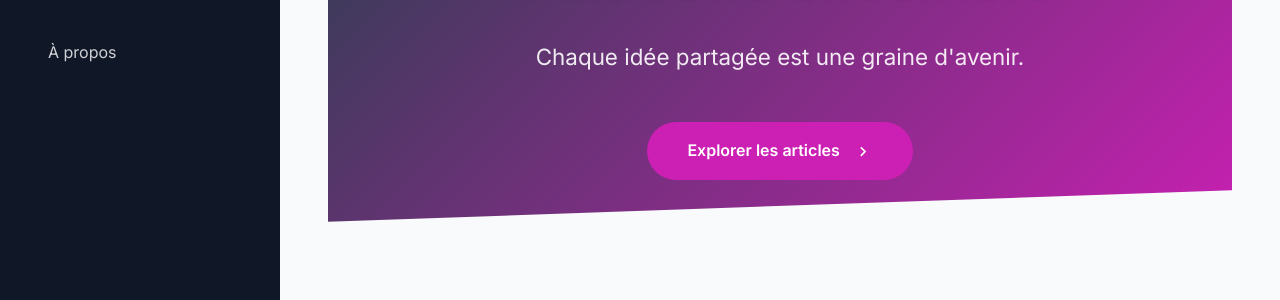
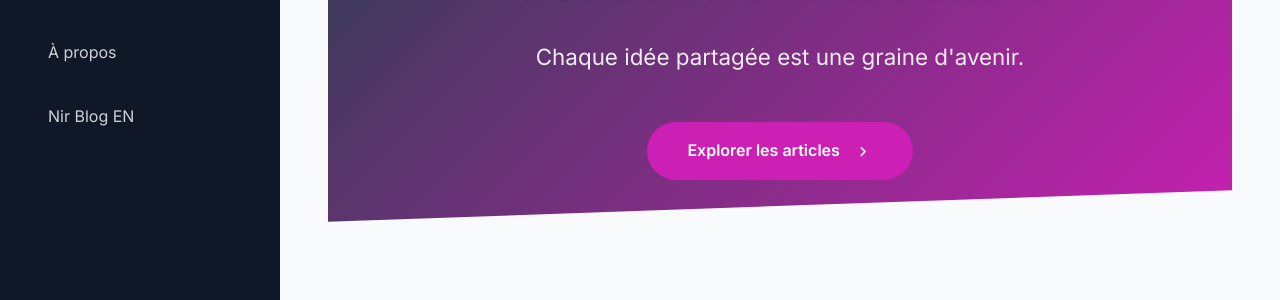
Before and after one commit to NirToolsBox/Nir-Blog-fr, a Jekyll site: the page built from index.markdown, in a window 1280 px wide. Shown: the part 211-511 px from the top of the page. Built offline with Jekyll 4.4.1, drawn with Linux system fonts in a browser that asks for light colours.

Commit message:
feat: add link to english blog

```diff
--- a/_layouts/default.html
+++ b/_layouts/default.html
@@ -32,6 +32,8 @@
                 <a href="{{ '/' | relative_url }}" class="nav-link {% if page.url == '/' %}active{% endif %}">Accueil</a>
                 <a href="{{ '/blog' | relative_url }}" class="nav-link {% if page.url == '/blog/' %}active{% endif %}">Articles</a>
                 <a href="{{ '/about' | relative_url }}" class="nav-link {% if page.url == '/about/' %}active{% endif %}">À propos</a>
+                <a href="https://nirtoolsbox.github.io/Nir-Blog-en/" class="nav-link {% if page.url == '/about/' %}active{% endif %}">Nir Blog EN</a>
+
             </nav>
         </div>
     </aside>
```
